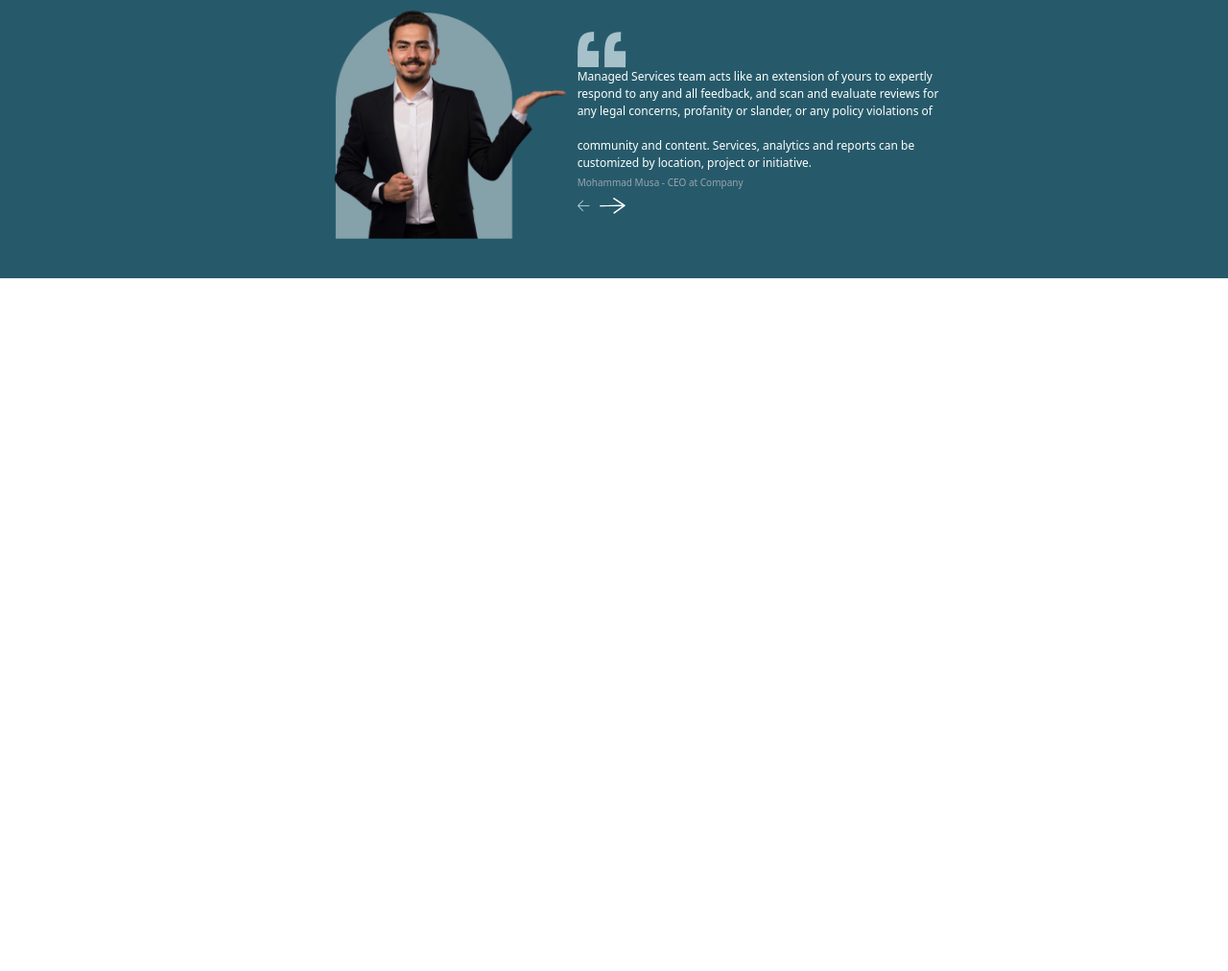
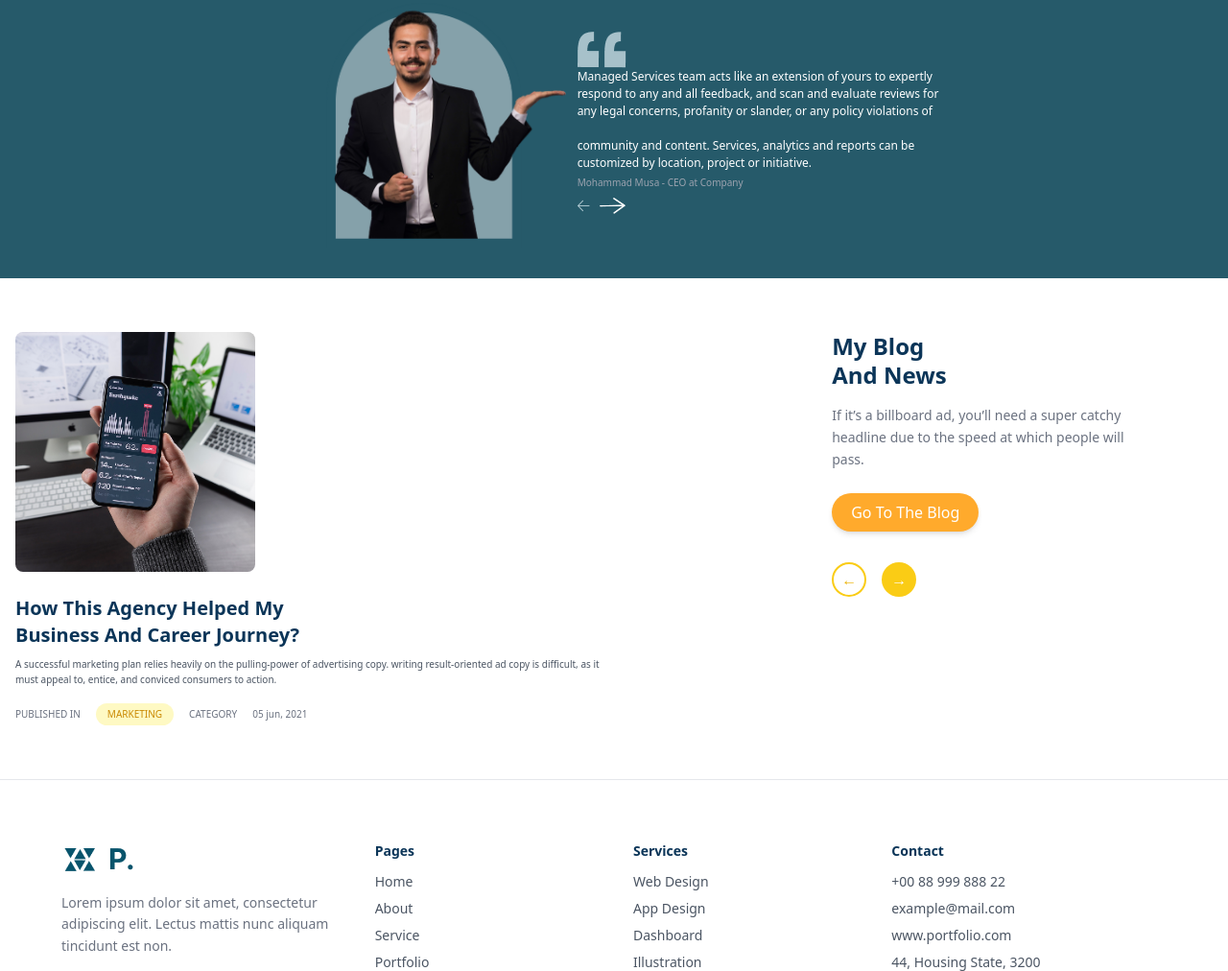
Before and after one commit to MAGA-09/practic, a website: page src/index.html in a window 1280 px wide. Shown: the part 1667-2679 px from the top of the page at 96% size. Before the commit the page ends 1957 px from the top, so only its background shows below. Drawn offline with nearby package versions, Linux system fonts and the light colour scheme; files that its build step writes are made by us from their sources.

Commit message:
section-i oxir va footer

```diff
--- a/src/index.html
+++ b/src/index.html
@@ -11,7 +11,7 @@
   <header class="flex items-center justify-between px-6 py-4 sm:px-12">
     <div class="text-2xl font-bold">🌀 P.</div>
     <nav class="hidden sm:flex gap-6 text-sm">
-      <a href="#" class="text-white">Home</a>
+      <a href="#" class="text-white underline">Home</a>
       <a href="#" class="text-gray-300">About</a>
       <a href="#" class="text-gray-300">Service</a>
       <a href="#" class="text-gray-300">Portfolio</a>
@@ -45,6 +45,28 @@
       </div>
     </div>
   </section>
+  </div>
+  <section class="bg-yellow-50 w-[500px] rounded-lg m-auto absolute left-[100px] bottom-100">
+    <h1 class="text-[#265A6A]">STATISTIC</h1>
+    <div class="text-[#08546C] flex justify-between">
+        <div>
+            <h1 class="text-[30px]">300+</h1>
+            <p class="text-[10px]">Project Delivery</p>
+        </div>
+        <div>
+            <h1>8</h1>
+            <p>Years Experience</p>
+        </div>
+        <div>
+            <h1>16</h1>
+            <p>Awards</p>
+        </div>
+        <div>
+            <h1>70+</h1>
+            <p>Happy Clients</p>
+        </div>
+    </div>
+  </section>
   <!-- <section class="bg-white text-[#083238] max-w-[1000px] rounded-t-[30px] p-6 sm:p-12 text-center">
     <h2 class="text-sm font-semibold text-gray-600 mb-6">STATISTIC</h2>
     <div class="grid grid-cols-2 sm:grid-cols-4 gap-6 text-center">
@@ -66,8 +88,7 @@
       </div>
     </div>
   </section> -->
-</div>
-<main>
+<main class="py-100">
     <section class="bg-white py-20 px-4 sm:px-8">
   <div class="text-center mb-12">
     <p class="text-sm text-[#0a3a47] underline underline-offset-4 mb-2">Services</p>
@@ -161,6 +182,92 @@
     </div>
     </div>
 </section>
+<section class="w-full px-4 py-10 sm:py-14 sm:flex sm:justify-between sm:items-start bg-white">
+  <div class="sm:w-1/2 w-full">
+    <img src="./image/Rectangle 18.png" alt="" class="w-[250px] h-[250px] rounded-lg" />
+    <h2 class="mt-6 text-xl sm:text-xl font-semibold text-[#0B3558]">
+      How This Agency Helped My <br class="hidden sm:block"> Business And Career Journey?
+    </h2>
+    <p class="mt-2 text-[10px] text-gray-600 leading-relaxed">
+      A successful marketing plan relies heavily on the pulling-power of advertising
+      copy. writing result-oriented ad copy is difficult, as it must appeal to, entice,
+      and conviced consumers to action.
+    </p>
+    <div class="mt-4 flex items-center flex-wrap gap-4 text-[10px] text-gray-500">
+      <span>PUBLISHED IN</span>
+      <span class="bg-yellow-100 text-yellow-600 px-3 py-1 rounded-full font-medium">MARKETING</span>
+      <span>CATEGORY</span>
+      <span>05 jun, 2021</span>
+    </div>
+  </div>
+  <div class="sm:w-[35%] w-full mt-10 sm:mt-0 sm:pl-10 text-center sm:text-left">
+    <h3 class="text-2xl font-semibold text-[#0B3558] leading-tight">
+      My Blog <br class="hidden sm:block"> And News
+    </h3>
+    <p class="mt-4 text-sm text-gray-500 leading-relaxed max-w-xs mx-auto sm:mx-0">
+      If it’s a billboard ad, you’ll need a super catchy headline due to the speed at which people will pass.
+    </p>
+    <button class="mt-6 bg-[#FFAA2C] hover:bg-[#f29c15] text-white font-medium py-2 px-5 rounded-full shadow-md transition duration-300">
+      Go To The Blog
+    </button>
+    <div class="mt-8 flex justify-center sm:justify-start gap-4">
+      <button class="w-9 h-9 border-2 border-yellow-400 rounded-full flex items-center justify-center text-yellow-500 hover:bg-yellow-100 transition">
+        ←
+      </button>
+      <button class="w-9 h-9 bg-yellow-400 rounded-full flex items-center justify-center text-white hover:bg-yellow-500 transition">
+        →
+      </button>
+    </div>
+  </div>
+</section>
 </main>
+<hr>
+<footer class="w-full bg-white px-4 py-10 sm:py-16">
+  <div class="max-w-6xl mx-auto sm:flex sm:justify-between sm:items-start gap-10 text-sm text-gray-600">
+    <div class="sm:w-1/4 mb-8 sm:mb-0 text-center sm:text-left">
+      <div class="flex items-center justify-center sm:justify-start gap-2 mb-4">
+        <img src="./image/Group 45.png" alt="" />
+      </div>
+      <p class="leading-relaxed text-gray-500 max-w-xs mx-auto sm:mx-0">
+        Lorem ipsum dolor sit amet, consectetur adipiscing elit. Lectus mattis nunc aliquam tincidunt est non.
+      </p>
+      <div class="flex justify-center sm:justify-start mt-5 space-x-4">
+        <img src="./image/facebook 1.png" alt="" class="w-5 h-5" />
+        <img src="./image/Group 46.png" alt="" class="w-5 h-5" />
+        <img src="./image/Vector (15).png" alt="" class="w-5 h-5" />
+        <img src="./image/Group 47.png" alt="" class="w-5 h-5" />
+      </div>
+    </div>
+    <div class="sm:w-1/5 mb-6 sm:mb-0 text-center sm:text-left">
+      <h4 class="text-[#0B3558] font-semibold mb-3">Pages</h4>
+      <ul class="space-y-2">
+        <li>Home</li>
+        <li>About</li>
+        <li>Service</li>
+        <li>Portfolio</li>
+        <li>Blog</li>
+      </ul>
+    </div>
+    <div class="sm:w-1/5 mb-6 sm:mb-0 text-center sm:text-left">
+      <h4 class="text-[#0B3558] font-semibold mb-3">Services</h4>
+      <ul class="space-y-2">
+        <li>Web Design</li>
+        <li>App Design</li>
+        <li>Dashboard</li>
+        <li>Illustration</li>
+        <li>Development</li>
+      </ul>
+    </div>
+    <div class="sm:w-1/4 text-center sm:text-left">
+      <h4 class="text-[#0B3558] font-semibold mb-3">Contact</h4>
+      <ul class="space-y-2">
+        <li>+00 88 999 888 22</li>
+        <li>example@mail.com</li>
+        <li>www.portfolio.com</li>
+        <li>44, Housing State, 3200</li>
+      </ul>
+    </div>
+  </div>
+</footer>
 </body>
 </html>
```
Also changed, not shown: src/image/Group 45.png (added), src/image/Group 46.png (added), src/image/Group 47.png (added), src/image/Rectangle 18.png (added), src/image/Vector (15).png (added), src/image/facebook 1.png (added).
